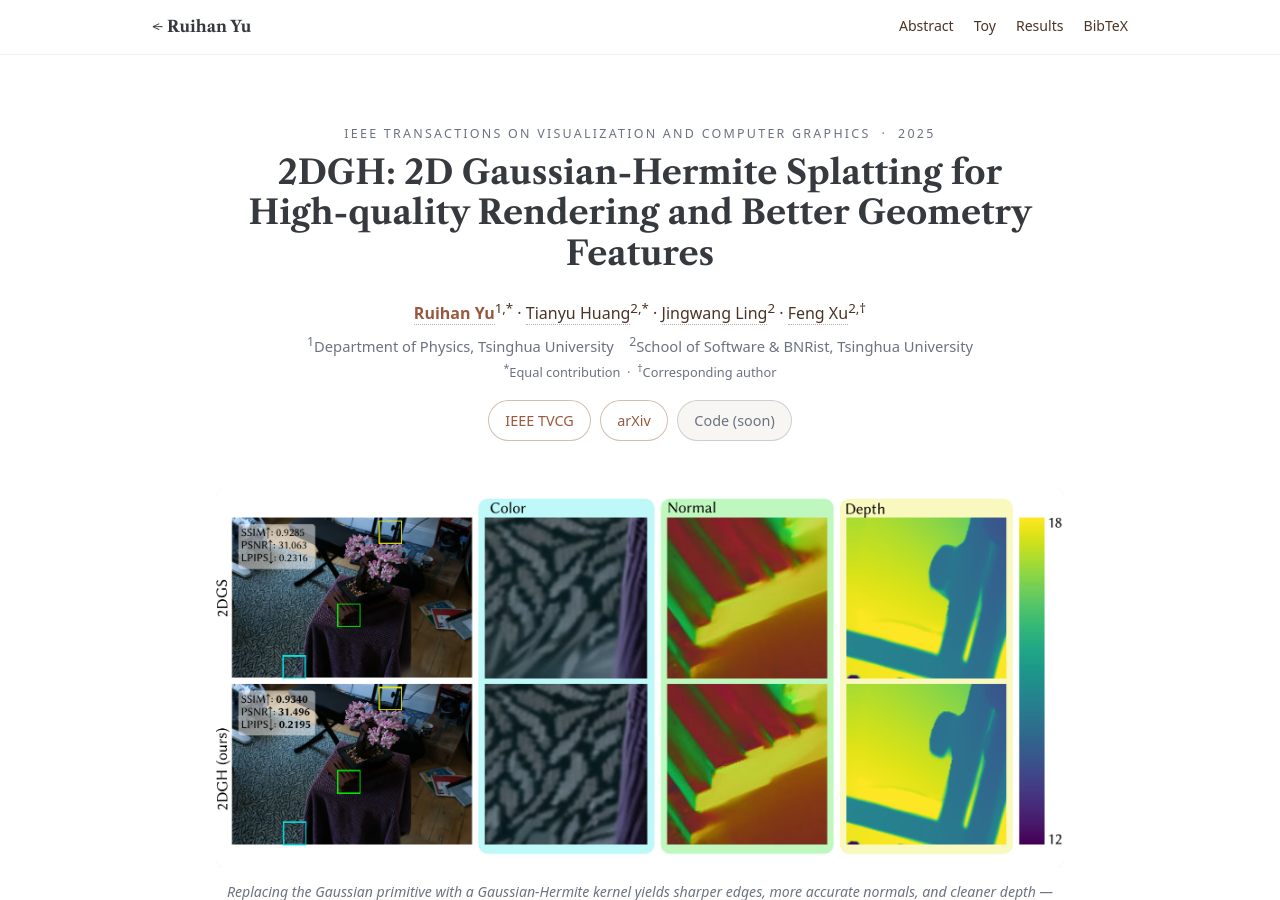
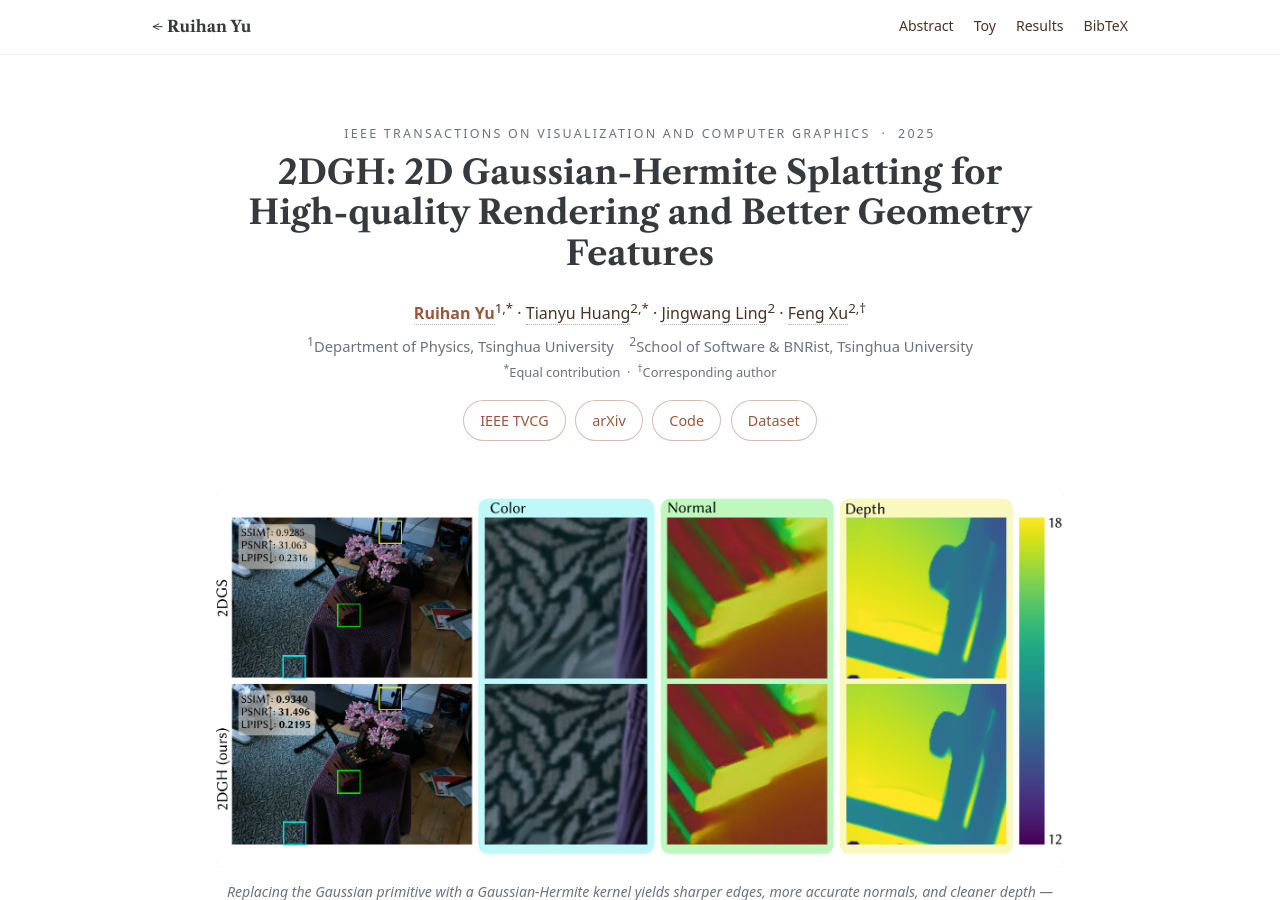
Before and after one commit to AuroraRyan0301/AuroraRyan0301.github.io, a Jekyll site: the page built from 2dgh/index.html, in a window 1280 px wide and 900 px high. Built offline with Jekyll 4.4.1, drawn with Linux system fonts in a browser that asks for light colours.

Commit message:
Add Code and Dataset links

```diff
--- a/2dgh/index.html
+++ b/2dgh/index.html
@@ -133,7 +133,8 @@ sitemap: false
       <div class="btn-row">
         <a class="btn" href="https://ieeexplore.ieee.org/document/11204833/">IEEE TVCG</a>
         <a class="btn" href="https://arxiv.org/abs/2408.16982">arXiv</a>
-        <a class="btn btn--disabled" aria-disabled="true">Code (soon)</a>
+        <a class="btn" href="https://github.com/AuroraRyan0301/2DGH">Code</a>
+        <a class="btn" href="https://huggingface.co/datasets/AuroraRyan2/Detail">Dataset</a>
       </div>
     </section>
 
```
